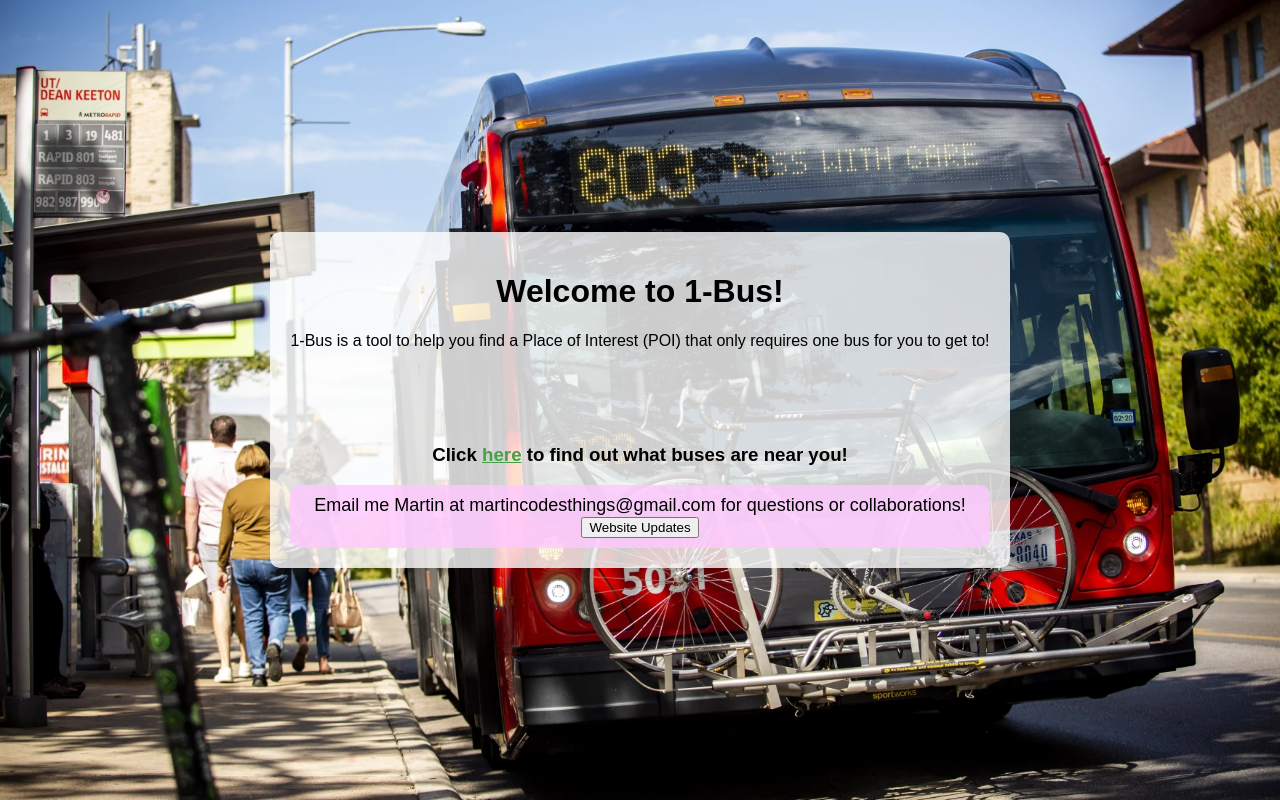
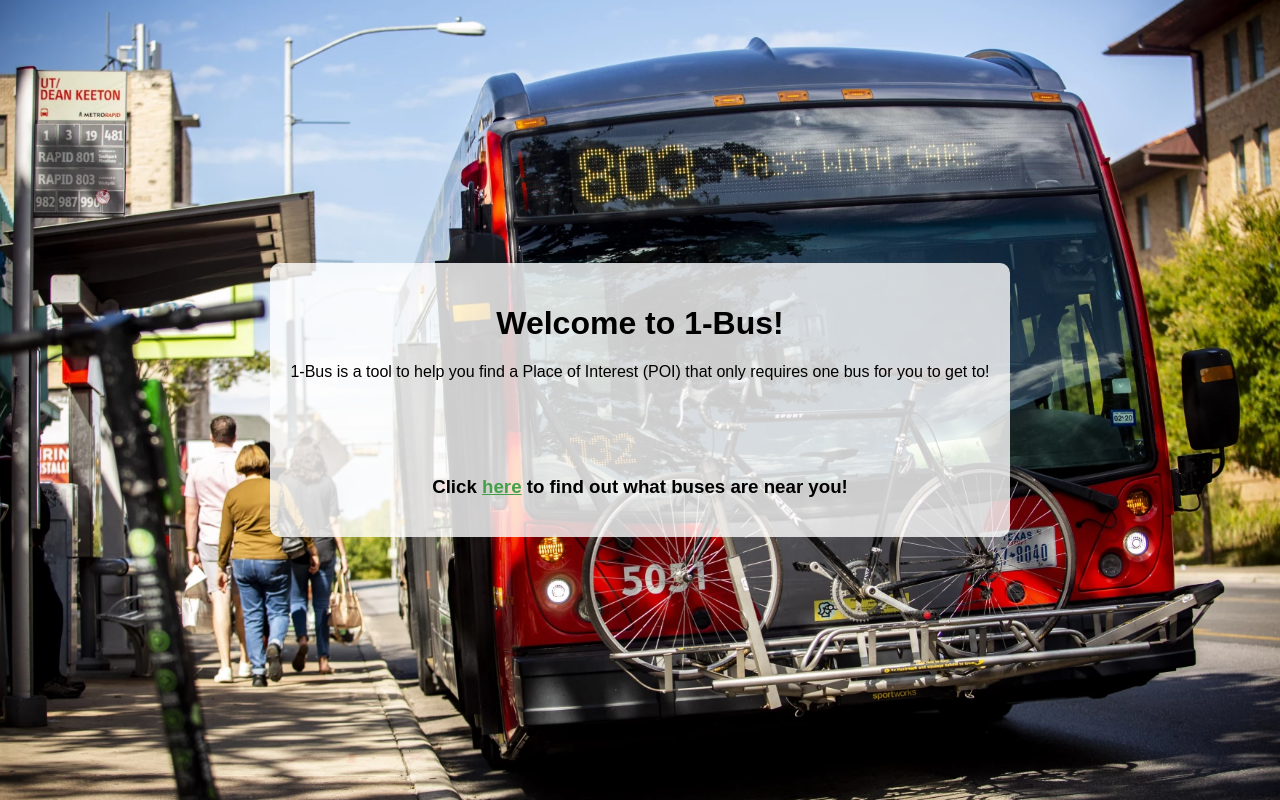
Before and after one commit to mmaliu97/onebus, a Flask app: template app/templates/index.html in a window 1280 px wide. Run offline with Flask 3, Linux system fonts and the light colour scheme; the template is opened without the code that fills it, so the values that code supplies are empty; parts of the project's set-up code (start-up, migrations or seed data) failed here and were passed over.

Commit message:
remove updates button

```diff
--- a/app/templates/index.html
+++ b/app/templates/index.html
@@ -49,14 +49,14 @@
 
 
 
-        <!-- Form for getting Updates -->
+        <!-- Form for getting Updates
         <div class="form-container">
-            <!-- For user to GET the updates -->
-            Email me Martin at martincodesthings@gmail.com for questions or collaborations!
+            For user to GET the updates -->
+            <!-- Email me Martin at martincodesthings@gmail.com for questions or collaborations!
             <form action="{{ url_for('main.updates') }}" method="get">
                 <button type="submit">Website Updates</button>
             </form>
-        </div>
+        </div> -->
 
 
 
--- a/app/utils/data_loader.py
+++ b/app/utils/data_loader.py
@@ -43,6 +43,7 @@ def read_gcs_csv(filename="filtered_pois.csv"):
         creds_json = base64.b64decode(creds_b64).decode("utf-8")
         creds_dict = json.loads(creds_json)
 
+        print("Initializing Client")
         # Initialize client with the decoded credentials
         storage_client = storage.Client.from_service_account_info(creds_dict)
 
```
